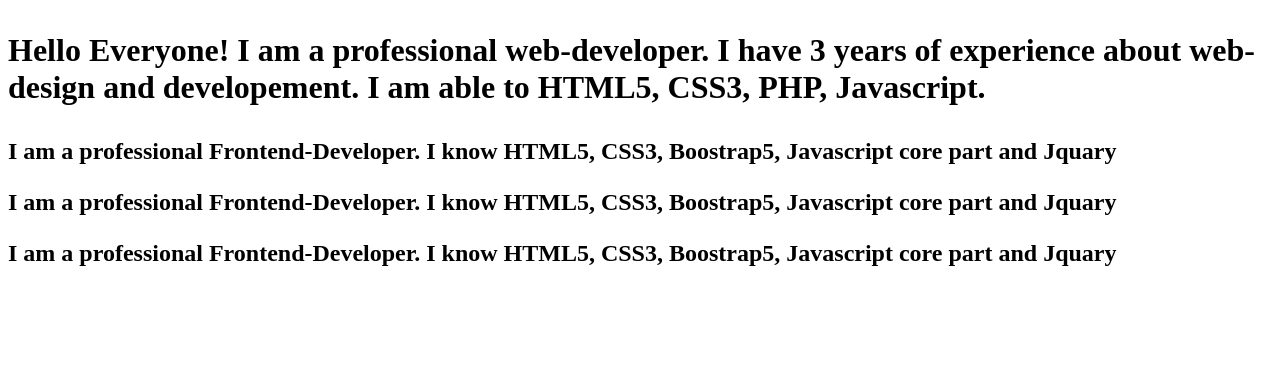
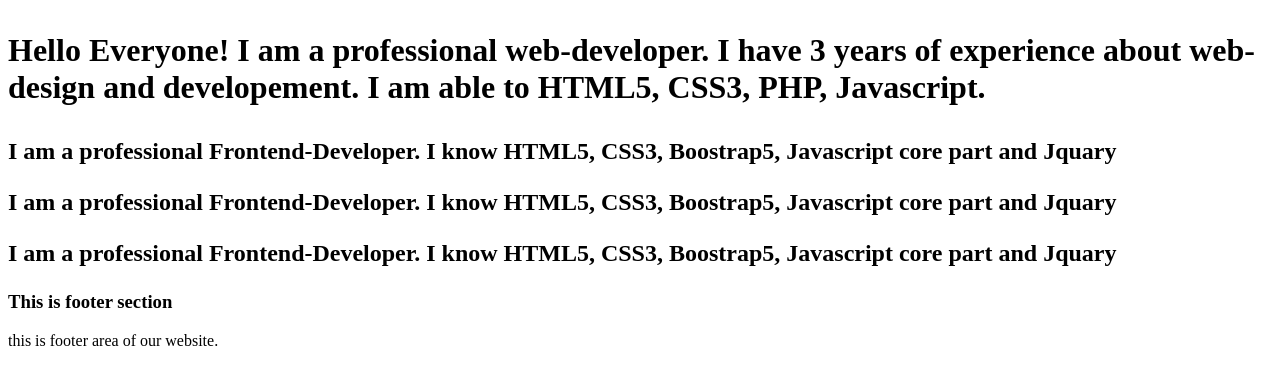
Before and after one commit to Skillgrowbd/My-First-Project, a plain HTML site: page index.html in a window 1280 px wide. Drawn offline with Linux system fonts and the light colour scheme.

Commit message:
footer added

```diff
--- a/index.html
+++ b/index.html
@@ -25,5 +25,12 @@
             <p>I am a professional Frontend-Developer. I know HTML5, CSS3, Boostrap5, Javascript core part and Jquary</p>
         </div>
     </section>
+
+    <footer>
+        <div>
+            <h3>This is footer section</h3>
+            <p>this is footer area of our website.</p>
+        </div>
+    </footer>
 </body>
 </html>
```
